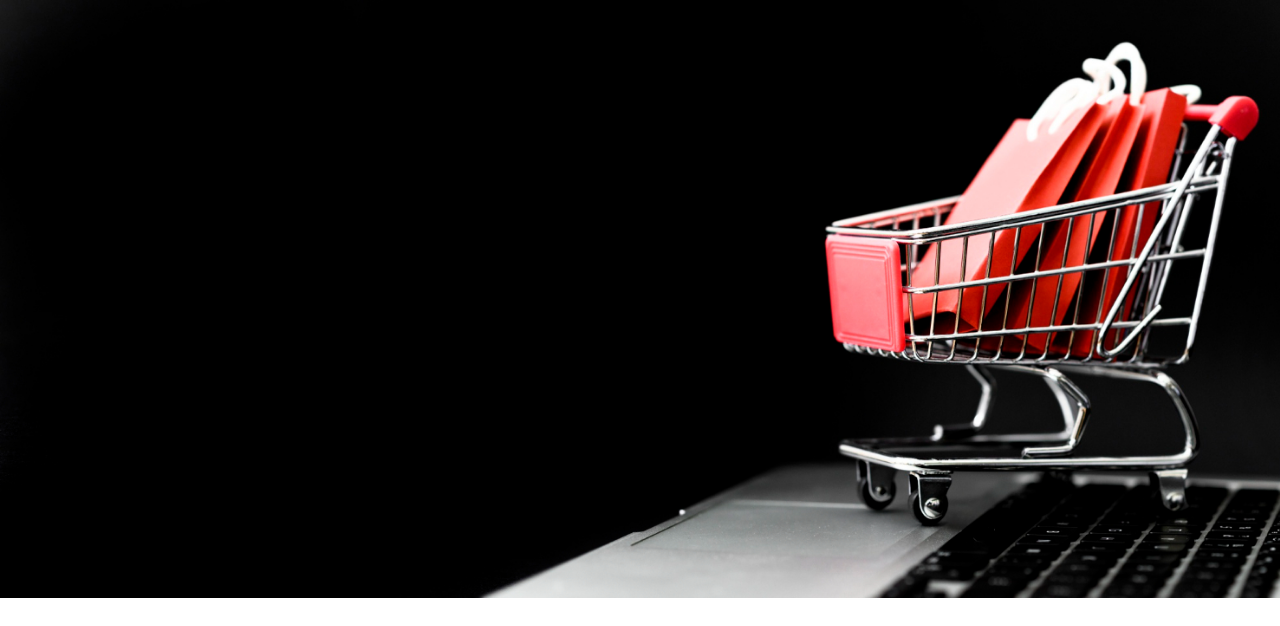
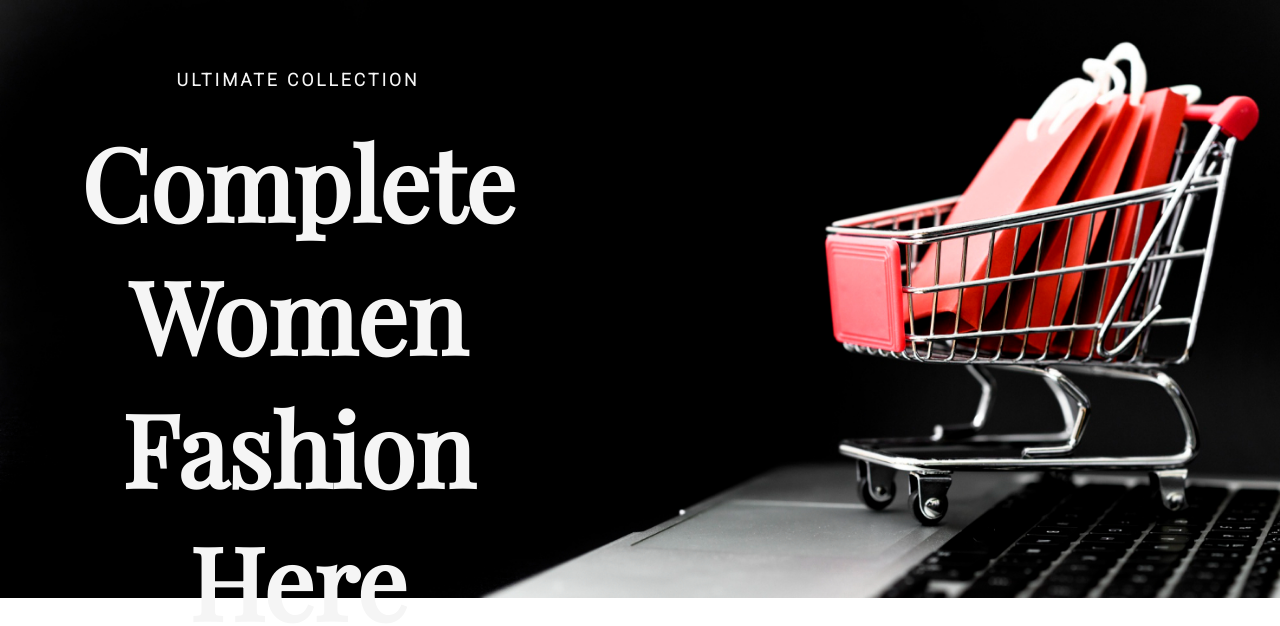
Before and after one commit to arman1664/ecommerce, a plain HTML site: page index.html in a window 1280 px wide. Shown: the part 174-800 px from the top of the page. Drawn offline with nearby package versions, Linux system fonts and the light colour scheme.

Commit message:
Update index.html

```diff
--- a/index.html
+++ b/index.html
@@ -103,7 +103,7 @@
 
         .sale{
             margin-top: 60px;
-            color: rgba(0, 0, 0, 0);
+            color: whitesmoke;
 
             padding-bottom: 60px;
             width: 45vw;
@@ -112,7 +112,7 @@
             text-align: center;
             font-family: 'Roboto', sans-serif;
             font-size: 15px;
-                            color: rgba(0, 0, 0, 0);
+                            color: whitesmoke;
 
             letter-spacing: 3px;
         }
@@ -121,7 +121,7 @@
             text-align: center;
             font-size: 100px;
             padding: 25px;
-                            color: rgba(0, 0, 0, 0);
+                            color: whitesmoke;
 
             font-family: 'Playfair Display', serif;
         }
@@ -129,7 +129,8 @@
         .shopnow{
             /* border: 3px orange solid; */
             text-align: center;
-            margin: 30px;                color: rgba(0, 0, 0, 0);
+            margin: 30px;                                color: rgb(250, 9, 9);
+
 
         }
 
@@ -141,8 +142,6 @@
             font-family: 'Montserrat', sans-serif;
             padding-top: 10px;
             padding-bottom: 10px;
-                            color: rgba(0, 0, 0, 0);
-
             color: azure;
             font-size: 20px;
             border-radius: 8px;
```
